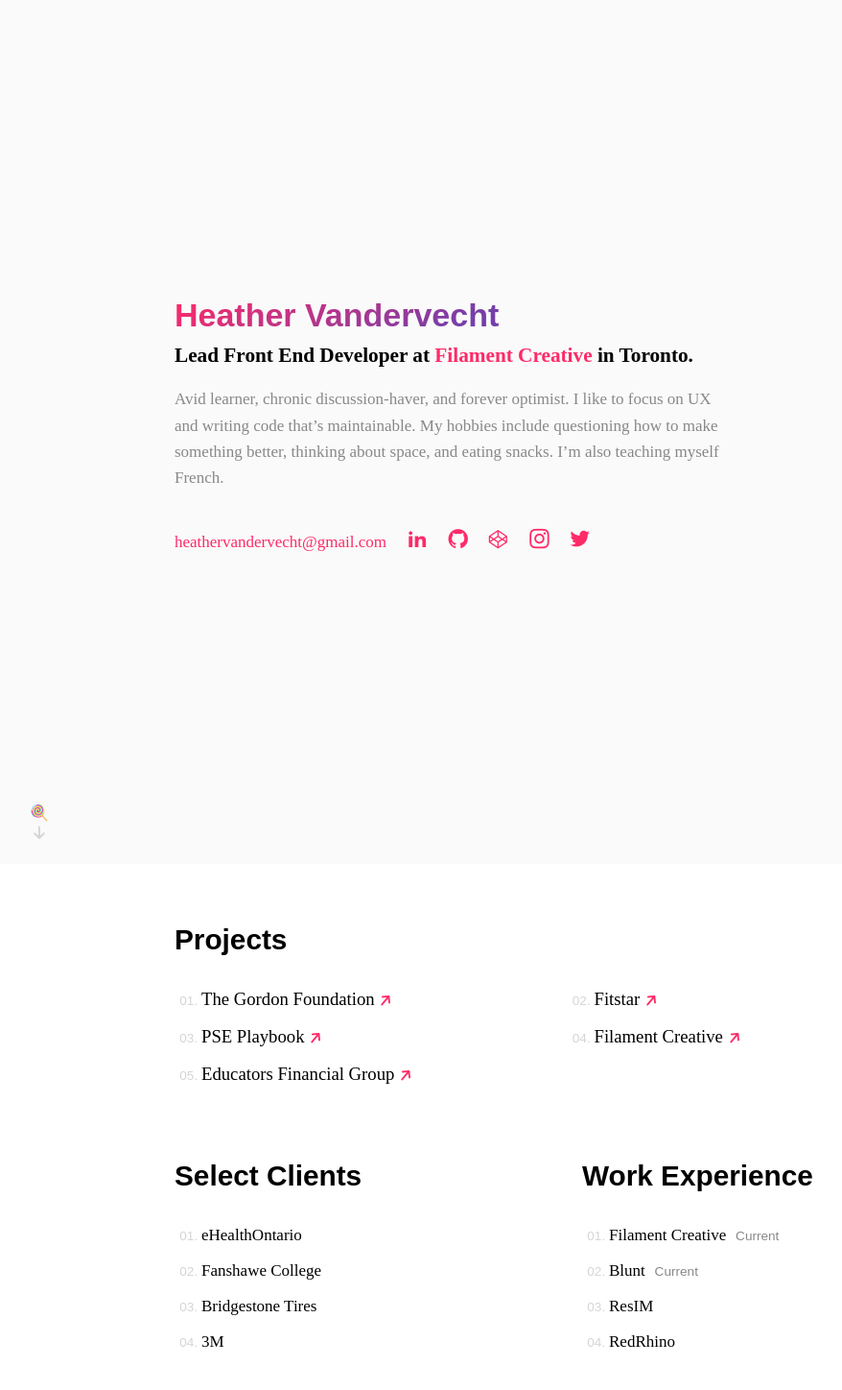
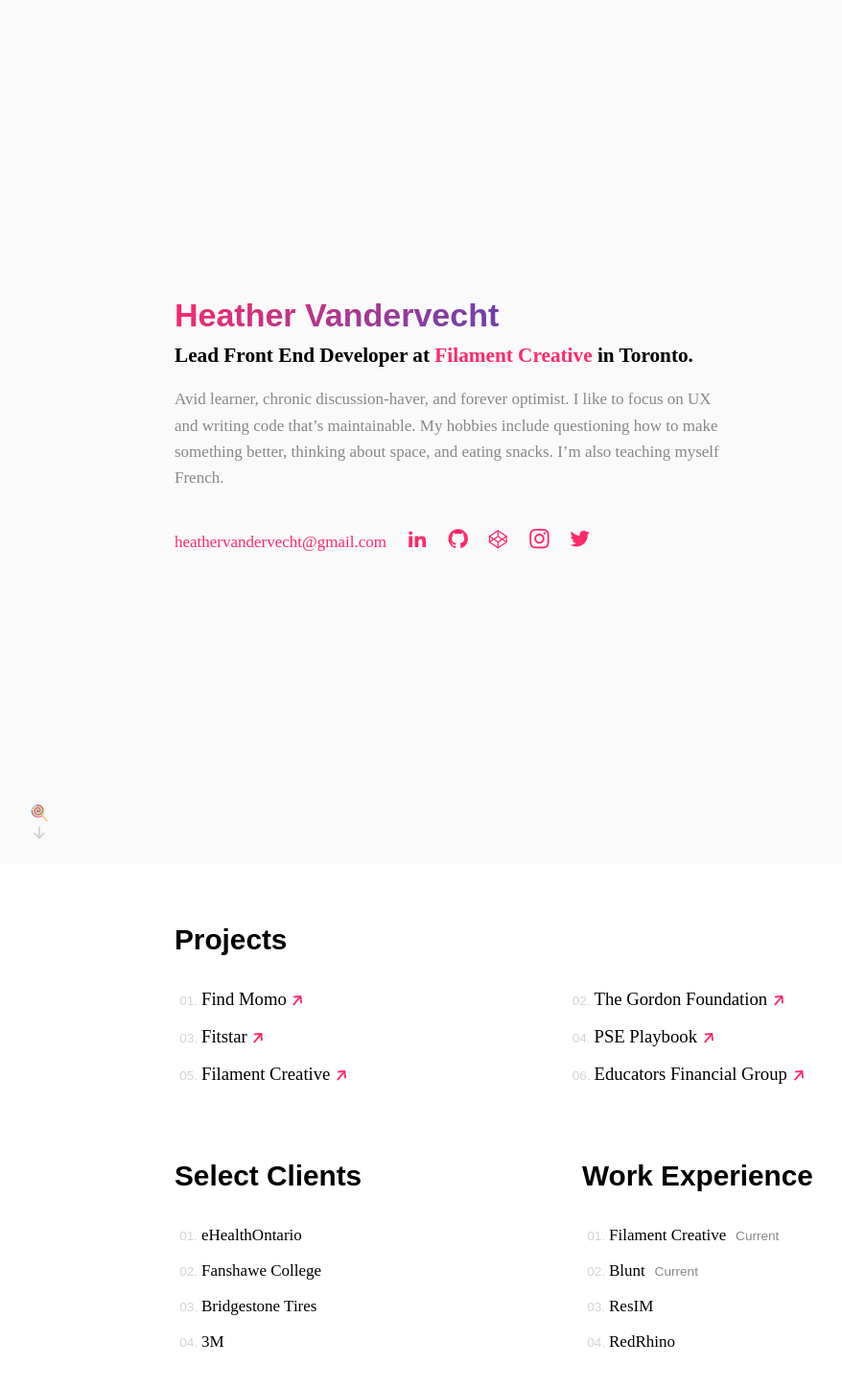
Before and after one commit to heathervv/portfolio-2016, a Jekyll site: the page built from index.html, in a window 1280 px wide. Shown: the whole page at 96% size, without its empty margins (33-911 px from the left). Built offline with Jekyll 4.4.1, drawn with Linux system fonts in a browser that asks for light colours; some web fonts are replaced.

Commit message:
feat: find momo added to work

```diff
--- a/_includes/work.html
+++ b/_includes/work.html
@@ -2,6 +2,11 @@
   <div class="wrapper">
       <h2 class="details__title">Projects</h2>
       <ol class="details__list">
+          <li class="details__link">
+              <h4 class="details__project">
+                  <a target="_blank" href="http://letsfindmomo.com/">Find Momo <i class="details__arrow icon-arrow"></i></a>
+              </h4>
+          </li>
           <li class="details__link">
               <h4 class="details__project">
                   <a target="_blank" href="http://gordonfoundation.ca/">The Gordon Foundation <i class="details__arrow icon-arrow"></i></a>
```
